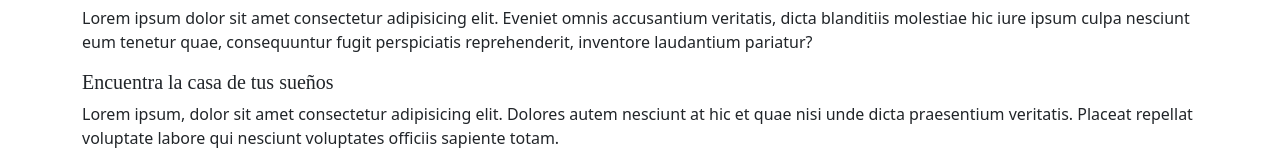
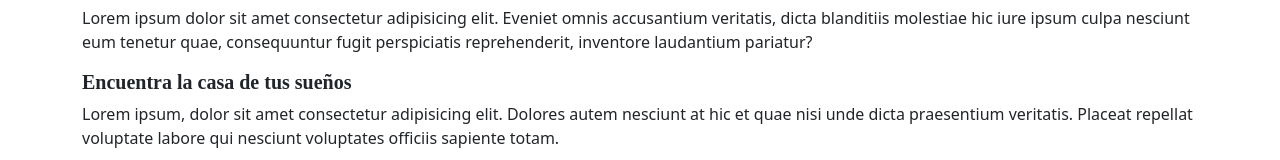
Before and after one commit to pilupaolantonio/desafio, a plain HTML site: page index.html in a window 1280 px wide. Shown: the part 574-734 px from the top of the page. Drawn offline with nearby package versions, Linux system fonts and the light colour scheme.

Commit message:
second commit

```diff
--- a/index.html
+++ b/index.html
@@ -42,7 +42,7 @@
         <p>Lorem ipsum dolor sit amet consectetur adipisicing elit. Accusamus accusantium provident ipsum similique, sit quis, consectetur iure perferendis laudantium quidem reprehenderit corrupti error doloribus ex tempore ullam animi suscipit ratione?</p>
         <h5><strong>A tiempo</strong></h5>
     <p>Lorem ipsum dolor sit amet consectetur adipisicing elit. Eveniet omnis accusantium veritatis, dicta blanditiis molestiae hic iure ipsum culpa nesciunt eum tenetur quae, consequuntur fugit perspiciatis reprehenderit, inventore laudantium pariatur?</p>
-<h5>Encuentra la casa de tus sueños</h5>
+<h5><strong>Encuentra la casa de tus sueños</strong></h5>
 <p>Lorem ipsum, dolor sit amet consectetur adipisicing elit. Dolores autem nesciunt at hic et quae nisi unde dicta praesentium veritatis. Placeat repellat voluptate labore qui nesciunt voluptates officiis sapiente totam.</p>
 <button type="button" class="btn btn-secondary">Más</button>
 </div>
```
